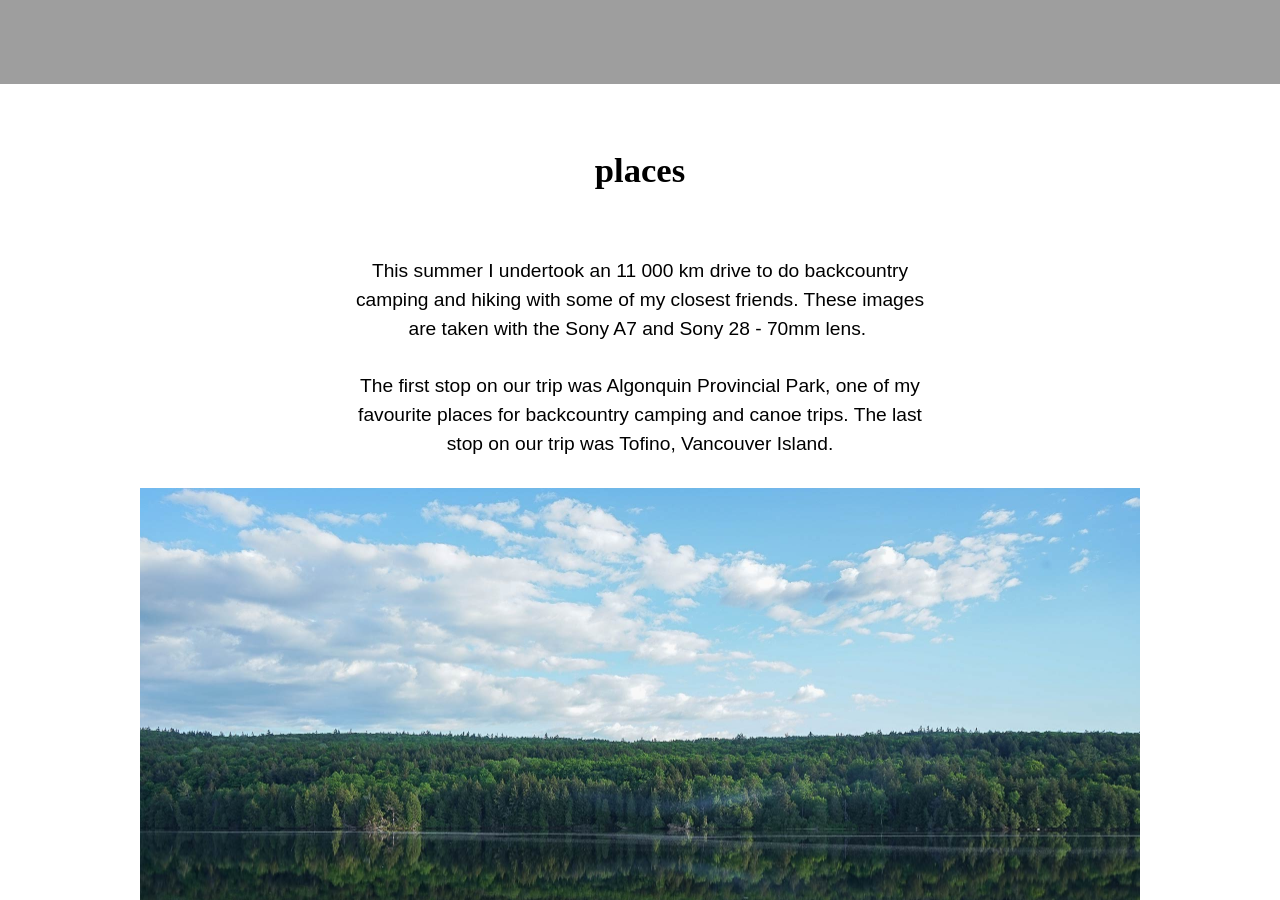
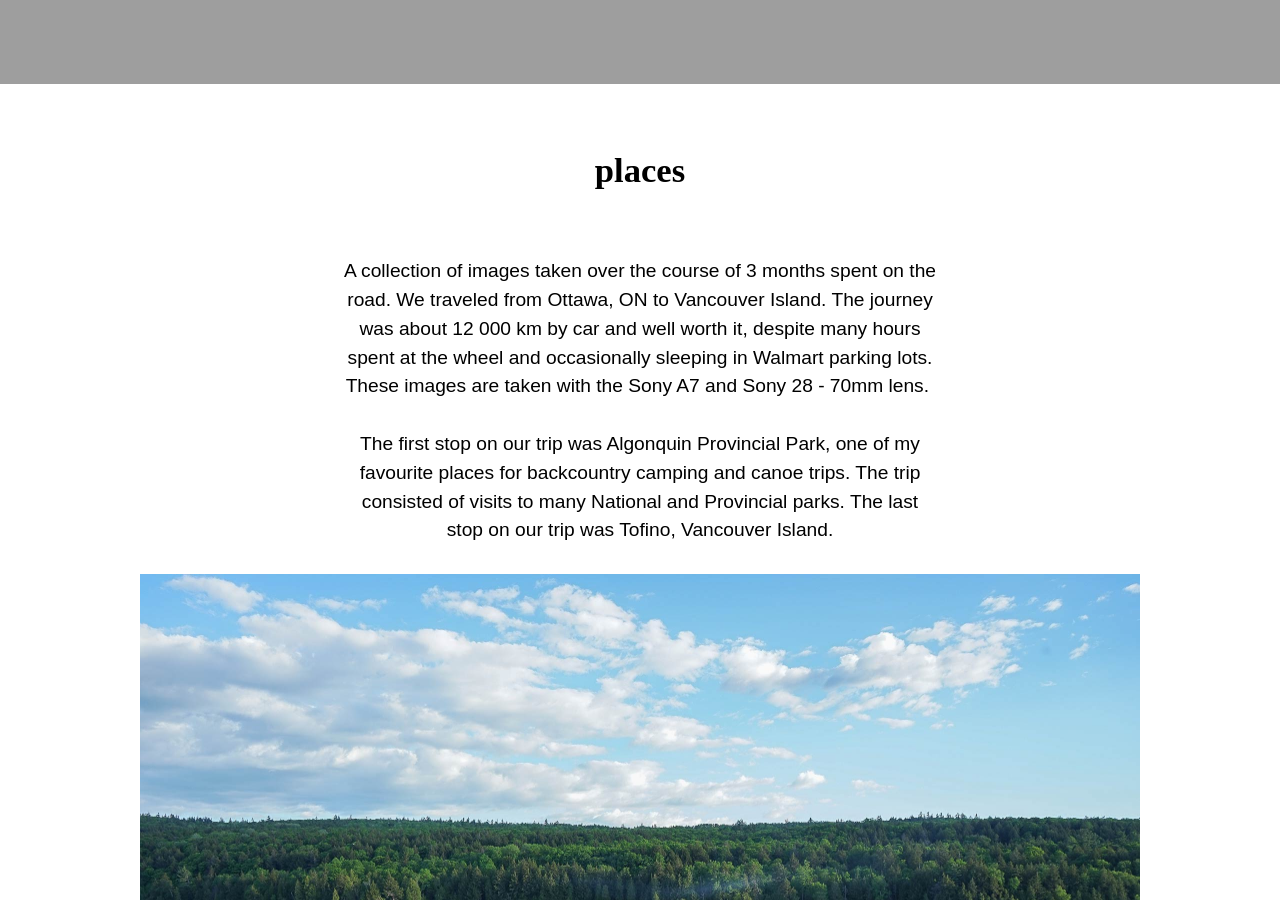
Before and after one commit to anthonyaubrey/portfolio, a Jekyll site: the page built from tripphotography.html, in a window 1280 px wide and 900 px high, scrolled down 962 px. Built offline with Jekyll 4.4.1, drawn with Linux system fonts in a browser that asks for light colours.

Commit message:
Updated text

```diff
--- a/tripphotography.html
+++ b/tripphotography.html
@@ -6,8 +6,8 @@ layout: default
   <div class="text-center">
       <img class="img-flex"src="{{site.baseurl}}/img/photo-l.jpg">
     <h1 class="text-center island-2 wrapper">places</h1>
-    <p class="wrapper open-sans text-center pad-b">This summer I undertook an 11 000 km drive to do backcountry camping and hiking with some of my closest friends. These images are taken with the Sony A7 and Sony 28 - 70mm lens. </p>
-    <p class="wrapper open-sans text-center pad-b">The first stop on our trip was Algonquin Provincial Park, one of my favourite places for backcountry camping and canoe trips. The last stop on our trip was Tofino, Vancouver Island.</p>
+    <p class="wrapper open-sans text-center pad-b">A collection of images taken over the course of 3 months spent on the road. We traveled from Ottawa, ON to Vancouver Island. The journey was about 12 000 km by car and well worth it, despite many hours spent at the wheel and occasionally sleeping in Walmart parking lots. These images are taken with the Sony A7 and Sony 28 - 70mm lens. </p>
+    <p class="wrapper open-sans text-center pad-b">The first stop on our trip was Algonquin Provincial Park, one of my favourite places for backcountry camping and canoe trips. The trip consisted of visits to many National and Provincial parks. The last stop on our trip was Tofino, Vancouver Island.</p>
     <div class="pad-b">
       <img class="img-flex limgwrap pad-b"src="{{site.baseurl}}/img/bcphotography/algonquin-blue.jpg">
       <img class="img-flex limgwrap pad-b"src="{{site.baseurl}}/img/bcphotography/algonquin-stratton.jpg">
```
